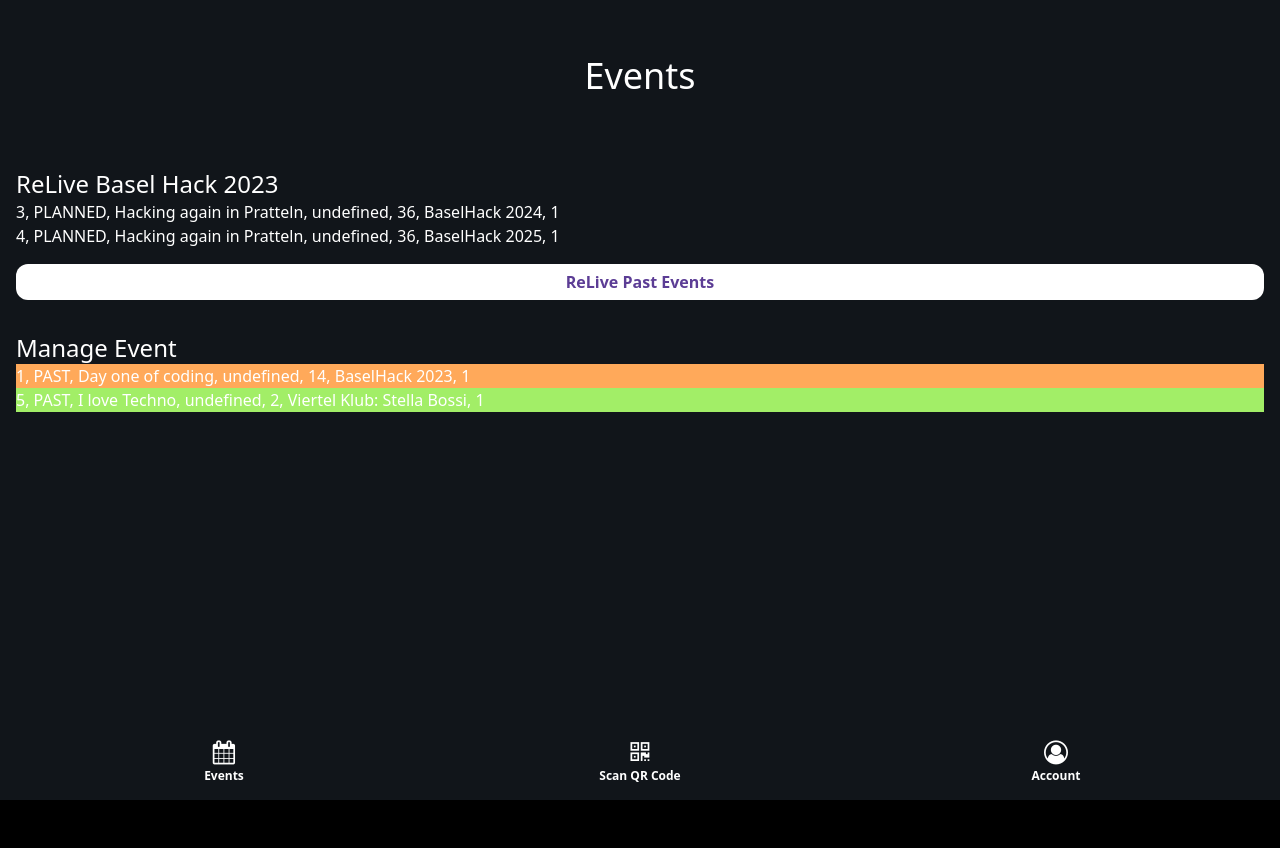
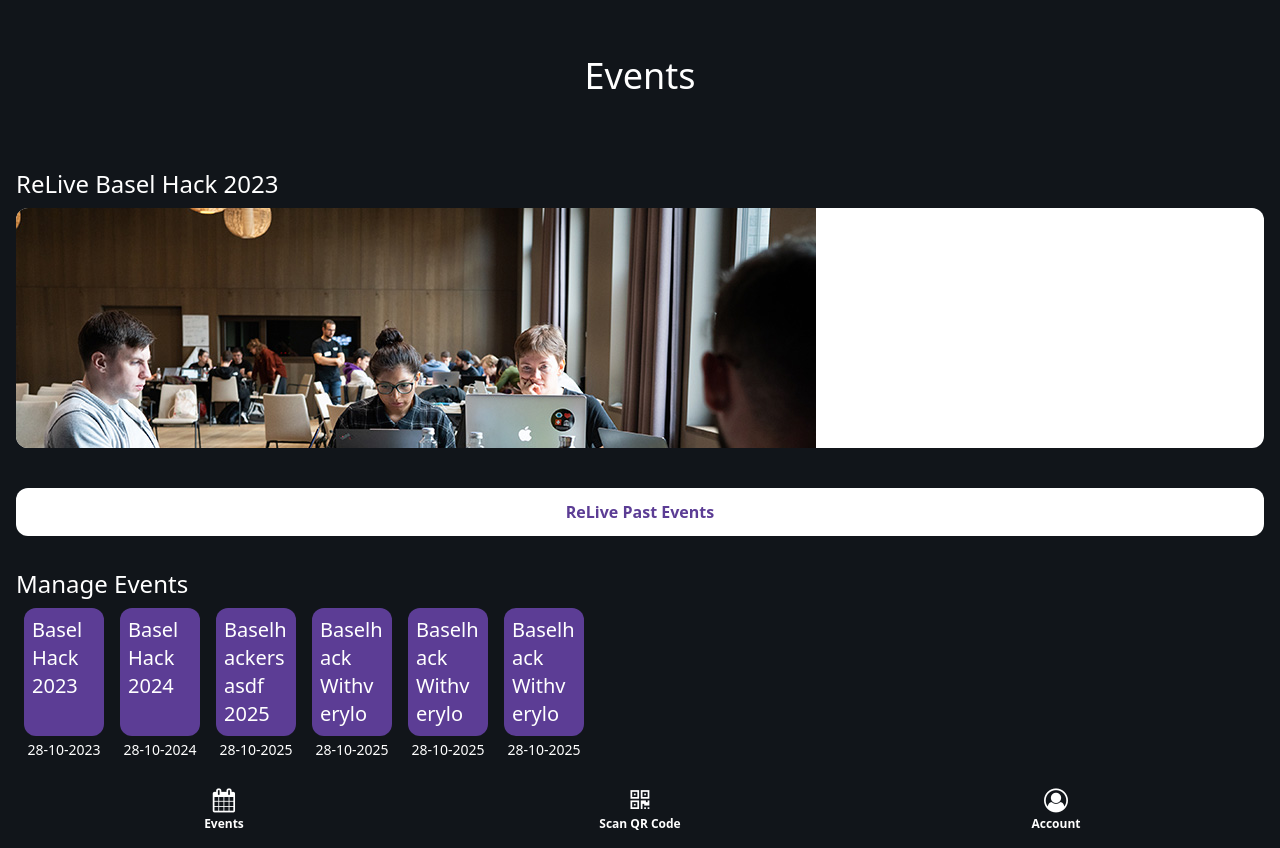
Before and after one commit to relievers/relive, a SvelteKit app in the folder frontend/: page /events in a window 1280 px wide. Before the commit the page ends 800 px from the top, so only its background shows below. Built offline with nearby package versions, Linux system fonts and the light colour scheme.

Commit message:
Implement event view à la figma

```diff
--- a/frontend/src/routes/events/+page.svelte
+++ b/frontend/src/routes/events/+page.svelte
@@ -1,11 +1,14 @@
 <script>
     // Mock Data
     let events = [
-        { id: 1, state: 'PAST', description: "Day one of coding", startDateTime: '28-10-2023 09:30', duration: 14, displayName: "BaselHack 2023", ownerId: 1 },
-        { id: 2, state: 'ONGOING', description: "Hacking in Pratteln", startDateTime: '28-10-2023 09:30', duration: 36, displayName: "BaselHack 2023", ownerId: 1 },
-        { id: 3, state: 'PLANNED', description: "Hacking again in Pratteln", startDateTime: '28-10-2024 09:30', duration: 36, displayName: "BaselHack 2024", ownerId: 1 },
-        { id: 4, state: 'PLANNED', description: "Hacking again in Pratteln", startDateTime: '28-10-2025 09:30', duration: 36, displayName: "BaselHack 2025", ownerId: 1 },
-        { id: 5, state: 'PAST', description: "I love Techno", startDateTime: '25-05-2023 22:30', duration: 2, displayName: "Viertel Klub: Stella Bossi", ownerId: 1 }
+        { id: 1, state: 'PAST', description: "Day one of coding", startDateTime: '28-10-2023 09:30', duration: 14, displayName: "Basel Hack 2023", ownerId: 1 },
+        { id: 2, state: 'ONGOING', description: "Hacking in Pratteln", startDateTime: '28-10-2023 09:30', duration: 36, displayName: "Basel Hack 2023", ownerId: 1 },
+        { id: 3, state: 'PLANNED', description: "Hacking again in Pratteln", startDateTime: '28-10-2024 09:30', duration: 36, displayName: "Basel Hack 2024", ownerId: 1 },
+        { id: 4, state: 'PLANNED', description: "Hacking again in Pratteln", startDateTime: '28-10-2025 09:30', duration: 36, displayName: "Baselhackersasdf 2025", ownerId: 1 },
+        { id: 5, state: 'PAST', description: "I love Techno", startDateTime: '25-05-2023 22:30', duration: 2, displayName: "Viertel Klub: Stella Bossi", ownerId: 1 },
+        { id: 6, state: 'PLANNED', description: "Hacking again in Pratteln", startDateTime: '28-10-2025 09:30', duration: 36, displayName: "Baselhack Withverylo", ownerId: 1 },
+        { id: 6, state: 'PLANNED', description: "Hacking again in Pratteln", startDateTime: '28-10-2025 09:30', duration: 36, displayName: "Baselhack Withverylo", ownerId: 1 },
+        { id: 6, state: 'PLANNED', description: "Hacking again in Pratteln", startDateTime: '28-10-2025 09:30', duration: 36, displayName: "Baselhack Withverylo", ownerId: 1 },
     ];
 
     // Color codes for variation
@@ -13,6 +16,11 @@
 
     // iterator for color variation
     let i = 0;
+
+    $:prevEvent = events.filter(it => it.state === 'PAST')[0];
+
+    $:ownEvents = events.filter(it => it.ownerId === 1 /* TODO: Change to user.id */)
+                        .filter(it => it.state === 'PLANNED' || it.state === 'ONGOING');
 
     function getColor() {
         let color = colors[i];
@@ -27,31 +35,31 @@
         <h1 class="text-white text-4xl">Events</h1>
     </div>
     <div class="flex flex-col">
-        <h2 class="text-white text-2xl pt-4">ReLive Basel Hack 2023</h2>
-        {#each events as event}
-            {#if event.state === 'PLANNED' && event.ownerId === 1} <!--TODO: OwnerID-->
-                <div>
-                    <span class="text-white">
-                        {event.id}, {event.state}, {event.description}, {event.startDateType}, {event.duration}, {event.displayName}, {event.ownerId}
-                    </span>
-                </div>
-            {/if}
-        {/each}
+        <h2 class="text-white text-2xl pt-4">ReLive {prevEvent.displayName}</h2>
+        <div class="bg-white w-full h-60 rounded-xl my-2 overflow-hidden">
+            <img src="images/event-default-thumbnail.jpg" alt="Image of {prevEvent.displayName}">
+            <!-- TODO: Display thumbnail image of event -->
+        </div>
+    </div>
+    <div class="flex flex-col py-4">
+        <button class="btn bg-white btn-primary rounded-xl text-accent font-bold py-3 my-4">ReLive Past Events</button>
     </div>
     <div class="flex flex-col">
-        <button class="btn bg-white btn-primary rounded-xl text-accent font-bold py-1.5 my-4">ReLive Past Events</button>
-    </div>
-    <div class="flex flex-col">
-        <h2 class="text-white text-2xl pt-4">Manage Event</h2>
-        {#each events as event}
-            {#if event.state === 'PAST'}
-                <div style="background-color: #{getColor()}">
-                    <span class="text-white">
-                        {event.id}, {event.state}, {event.description}, {event.startDateType}, {event.duration}, {event.displayName}, {event.ownerId}
+        <h2 class="text-white text-2xl">Manage Events</h2>
+        <div class="flex flex-row my-2 overflow-x-scroll overflow-y-hidden">
+            {#each ownEvents as event}
+                <div class="flex flex-col mx-2 items-center" style="min-width: 5rem; max-width: 5rem; width: 5rem;">
+                    <div class="bg-accent p-2 rounded-xl break-words w-full h-full overflow-hidden" style="min-height: 8rem; max-height: 8rem; height: 8rem">
+                        <span class="text-white text-xl">
+                            {event.displayName}
+                        </span>
+                    </div>
+                    <span class="text-white text-sm pt-1">
+                        {event.startDateTime.split(' ')[0]}
                     </span>
                 </div>
 
-            {/if}
-        {/each}
+            {/each}
+        </div>
     </div>
 </div>
```
Also changed, not shown: frontend/static/images/event-default-thumbnail.jpg (added).
